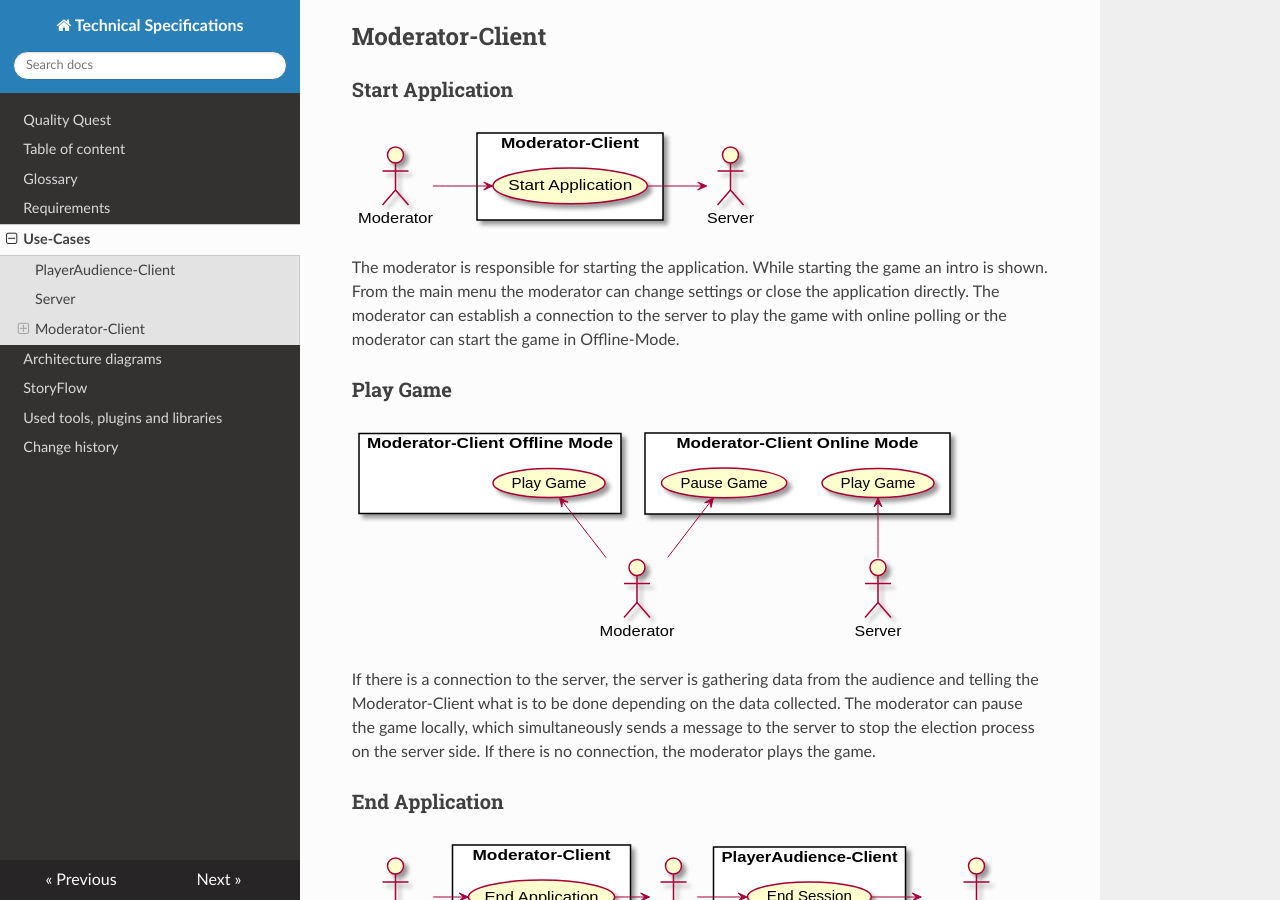
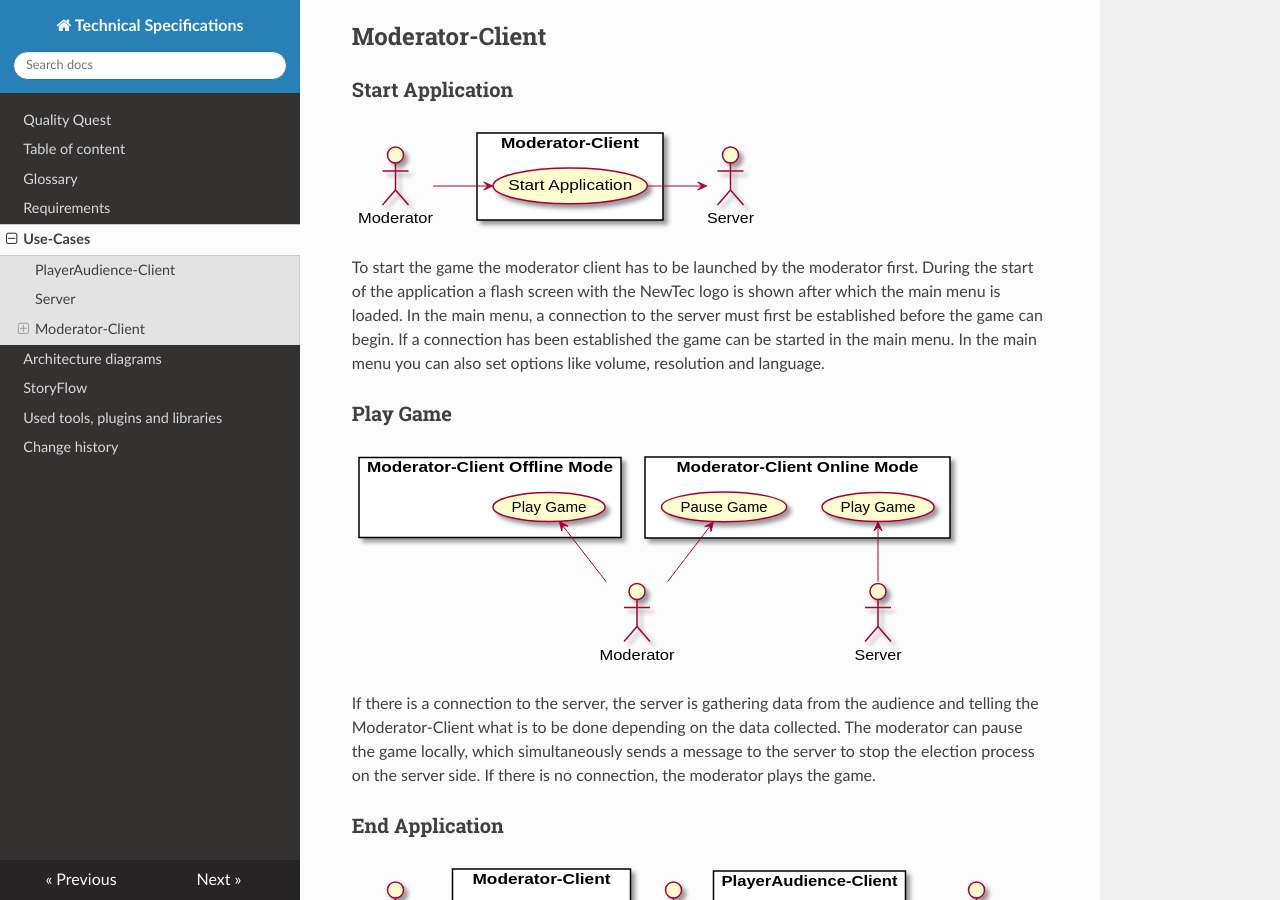
Before and after one commit to Brotenko/QualityQuest, an MkDocs documentation site: the page built from Docs/Technical Specifications/docs/use-case-diagramme.md, in a window 1280 px wide and 900 px high, scrolled down 675 px. Built offline with MkDocs 1.6.1, drawn with Linux system fonts in a browser that asks for light colours; nearby versions of some CDN libraries.

Commit message:
changed description of Start Aplication in use-case-diagramme.md

```diff
--- a/Docs/Technical Specifications/docs/use-case-diagramme.md
+++ b/Docs/Technical Specifications/docs/use-case-diagramme.md
@@ -19,7 +19,11 @@ The server also acts as an actor for the Moderator-Client.
 ### Start Application
 ![Start Application](diagrams/UseCase/Moderator_Client_A.svg)
 
-The moderator is responsible for starting the application. While starting the game an intro is shown. From the main menu the moderator can change settings or close the application directly. The moderator can establish a connection to the server to play the game with online polling or the moderator can start the game in Offline-Mode.
+To start the game the moderator client has to be launched by the moderator first.
+During the start of the application a flash screen with the NewTec logo is shown after which the main menu is loaded.
+In the main menu, a connection to the server must first be established before the game can begin.
+If a connection has been established the game can be started in the main menu.
+In the main menu you can also set options like volume, resolution and language.
 
 
 ### Play Game
```
